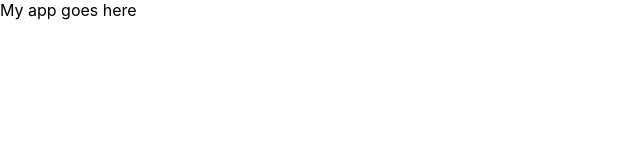
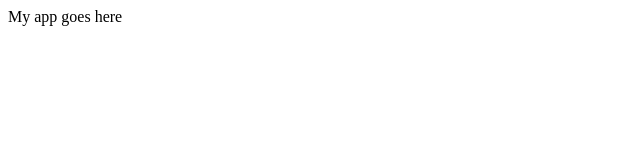
Before and after one commit to thomascvan/todo-list-aptos-client, a React (Create React App) app: page / in a window 1280 px wide. Shown: the top 160 px of the page, without its empty margins (0-640 px from the left). Built offline with nearby package versions, Linux system fonts and the light colour scheme.

Commit message:
remove more files

```diff
--- a/src/index.css
+++ /dev/null
@@ -1,13 +0,0 @@
-body {
-  margin: 0;
-  font-family: -apple-system, BlinkMacSystemFont, 'Segoe UI', 'Roboto', 'Oxygen',
-    'Ubuntu', 'Cantarell', 'Fira Sans', 'Droid Sans', 'Helvetica Neue',
-    sans-serif;
-  -webkit-font-smoothing: antialiased;
-  -moz-osx-font-smoothing: grayscale;
-}
-
-code {
-  font-family: source-code-pro, Menlo, Monaco, Consolas, 'Courier New',
-    monospace;
-}
```
Also changed, not shown: src/index.tsx (+5 -6 lines).
